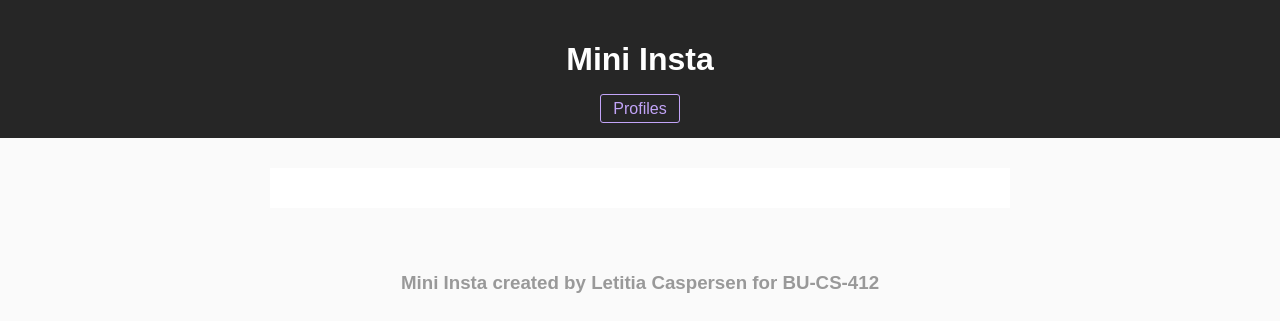
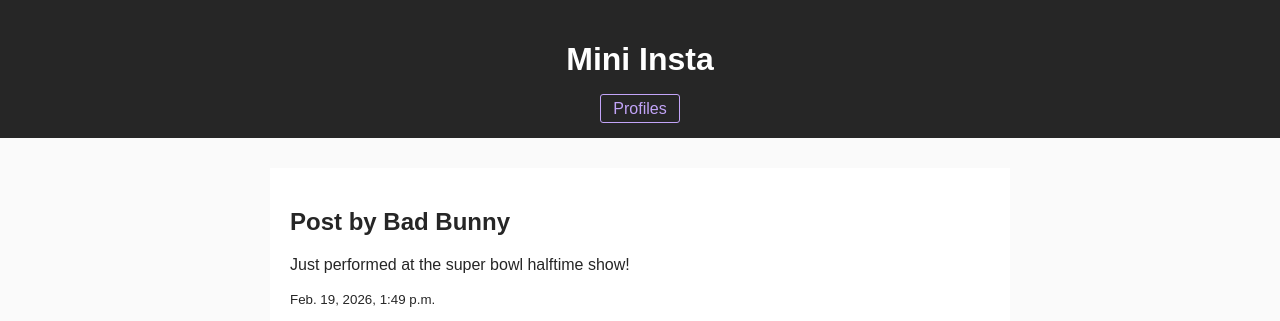
Before and after one commit to Letitiac33/cs412, a Django app: page /mini_insta/post/1 in a window 1280 px wide. Shown: the top 321 px of the page. Before the commit the page ends 293 px from the top, so only its background shows below. Run offline with Django 5.2, Linux system fonts and the light colour scheme; data comes from the database, SQL or seed files in the repository.

Commit message:
added display for single post in detail, and link from profile

```diff
--- a/mini_insta/templates/mini_insta/show_post.html
+++ b/mini_insta/templates/mini_insta/show_post.html
@@ -6,5 +6,25 @@
 {% load static %}
 
 {% block content %}
+<div class="post_detail">
+    <h2>Post by {{ post.profile.display_name }}</h2>
+    <p>{{ post.caption }}</p>
+    <p><small>{{ post.timestamp }}</small></p>
 
+    <div class="photo_grid">
+        {% with post.get_all_photos as photos %}
+        {% if photos %}
+            {% for photo in photos %}
+            <div class="photo">
+                <img src="{{ photo.image_url }}" alt="Post Photo">
+            </div>
+            {% endfor %}
+        {% else %}
+            <img src="{% static 'mini_insta/no_image.jpg' %}" alt="No Image">
+        {% endif %}
+        {% endwith %}
+    </div>
+
+    <a href="{% url 'show_profile' post.profile.pk %}">Back to profile</a>
+</div>
 {% endblock %}
--- a/mini_insta/templates/mini_insta/show_profile.html
+++ b/mini_insta/templates/mini_insta/show_profile.html
@@ -27,6 +27,7 @@
         {% endwith %}
         <p>{{ post.caption }}</p>
         <p><small>{{ post.timestamp }}</small></p>
+        <a href="{% url 'show_post' post.pk %}">View post</a>
     </div>
     {% endfor %}
 </div>
```
